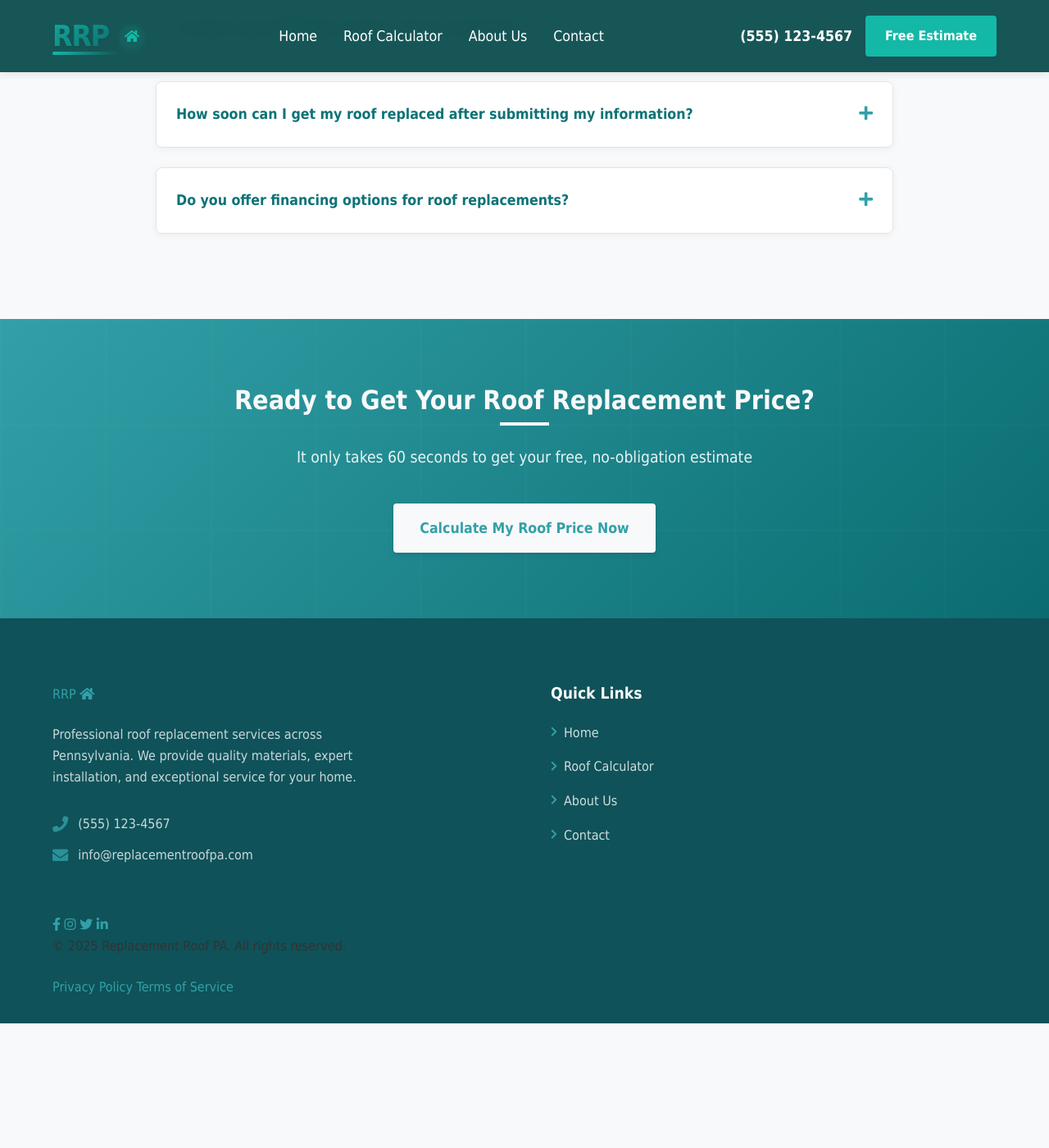
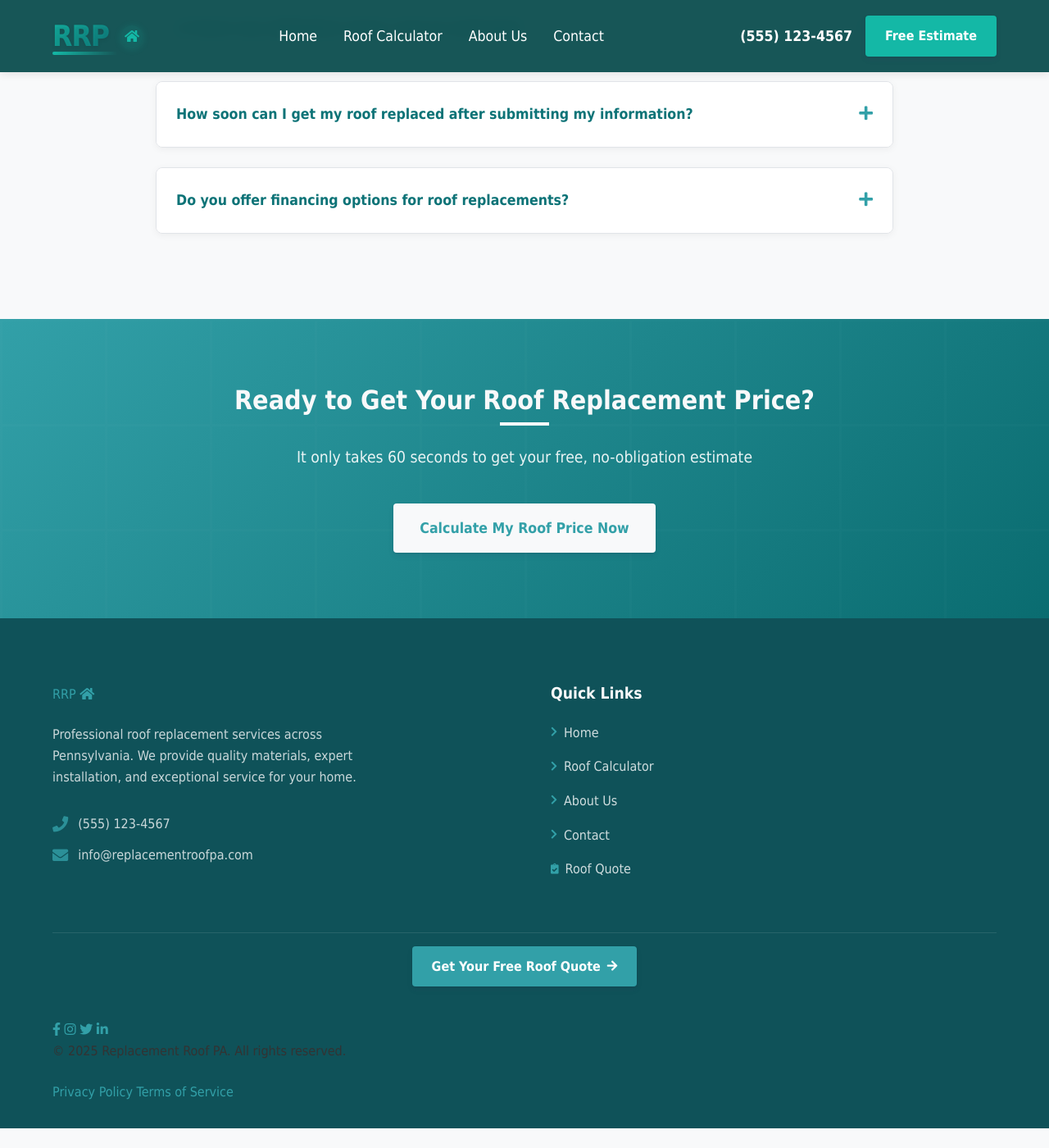
Before and after one commit to tim-amredev/replacement-roof-pa, a Jekyll site: the page built from index.html, in a window 1280 px wide and 1400 px high, scrolled down 3088 px. Shown: the whole window at 82% size. Built offline with Jekyll 4.4.1, drawn with Linux system fonts in a browser that asks for light colours; some web fonts are replaced; before the commit the page ends 4360 px from its top, so only the background shows below that.

Commit message:
Update footer.html

```diff
--- a/_includes/footer.html
+++ b/_includes/footer.html
@@ -22,9 +22,13 @@
           <li><a href="{{ site.baseurl }}/calculator"><i class="fas fa-chevron-right"></i> Roof Calculator</a></li>
           <li><a href="{{ site.baseurl }}/about"><i class="fas fa-chevron-right"></i> About Us</a></li>
           <li><a href="{{ site.baseurl }}/contact"><i class="fas fa-chevron-right"></i> Contact</a></li>
+          <li><a href="{{ site.baseurl }}/roof-questionnaire"><i class="fas fa-clipboard-check"></i> Roof Quote</a></li>
         </ul>
       </div>
     </div>
+  </div>
+  <div class="footer-cta">
+    <a href="{{ site.baseurl }}/roof-questionnaire" class="btn btn-primary">Get Your Free Roof Quote <i class="fas fa-arrow-right"></i></a>
   </div>
   <div class="footer-bottom">
     <div class="social-links">
@@ -116,4 +120,37 @@
     max-width: 100%;
   }
 }
+
+.footer-cta {
+  text-align: center;
+  margin-bottom: 2.5rem;
+  padding-top: 1rem;
+  border-top: 1px solid rgba(255, 255, 255, 0.1);
+}
+
+.footer-cta .btn {
+  background-color: var(--teal-accent);
+  color: white;
+  padding: 0.75rem 1.5rem;
+  font-weight: 600;
+  display: inline-flex;
+  align-items: center;
+  gap: 0.5rem;
+  transition: all 0.3s ease;
+}
+
+.footer-cta .btn:hover {
+  background-color: var(--teal-accent-light);
+  transform: translateY(-3px);
+  box-shadow: 0 5px 15px rgba(0, 0, 0, 0.2);
+}
+
+.footer-cta .btn i {
+  font-size: 0.9rem;
+  transition: transform 0.3s ease;
+}
+
+.footer-cta .btn:hover i {
+  transform: translateX(3px);
+}
 </style>
```
